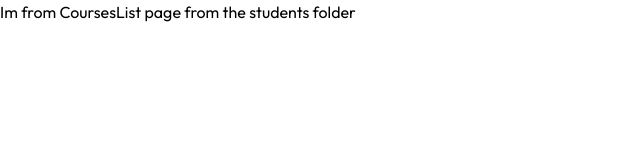
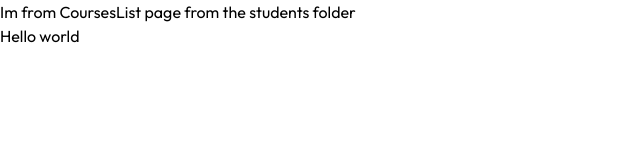
Before and after one commit to geetha8888/LearningManagementSystem, a React (Vite) app in the folder client/: page /course-list in a window 1280 px wide. Shown: the top 160 px of the page, without its empty margins (0-640 px from the left). Built offline with nearby package versions, Linux system fonts and the light colour scheme.

Commit message:
addedheading

```diff
--- a/client/src/pages/student/CoursesList.jsx
+++ b/client/src/pages/student/CoursesList.jsx
@@ -2,7 +2,9 @@ import React from 'react'
 
 const CoursesList = () => {
   return (
-    <div>Im from CoursesList page from the students folder</div>
+    <div>Im from CoursesList page from the students folder
+      <h1>Hello world</h1>
+    </div>
   )
 }
 
```
